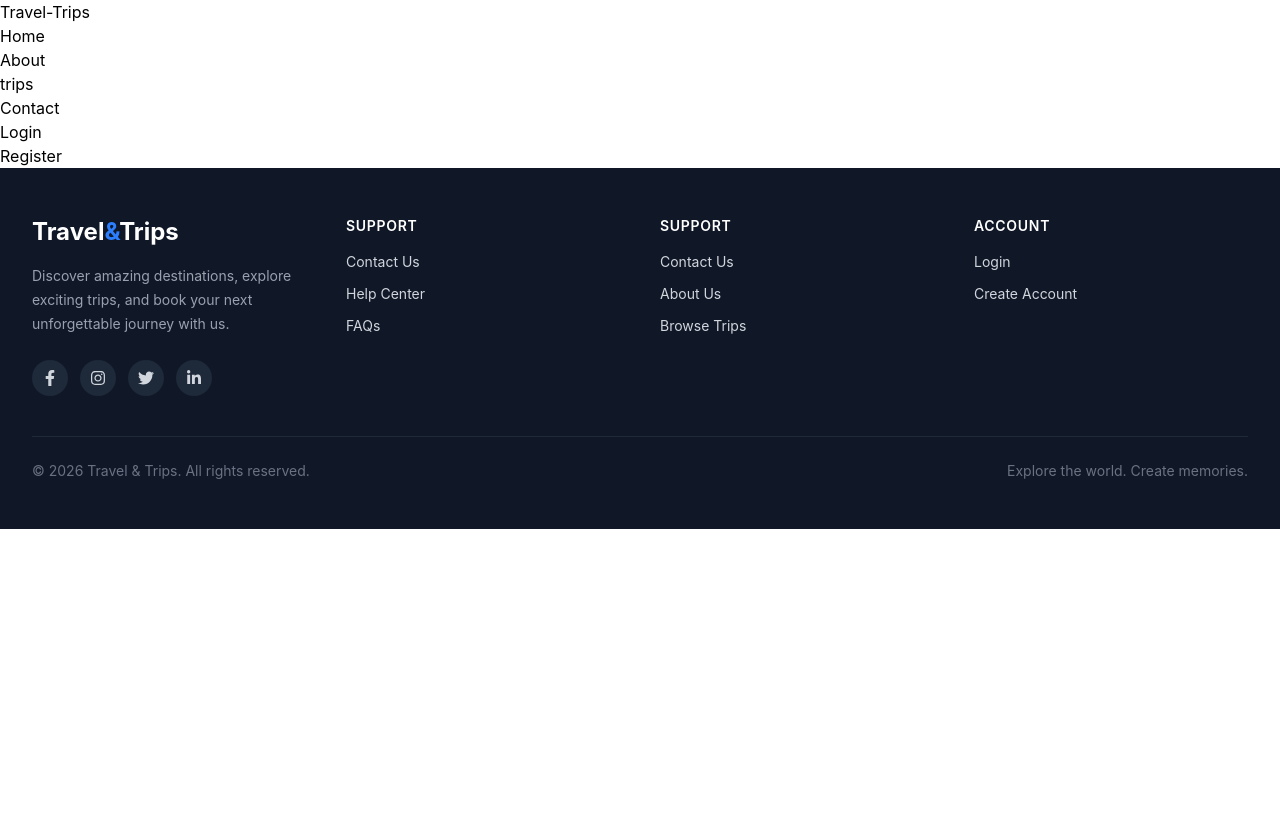
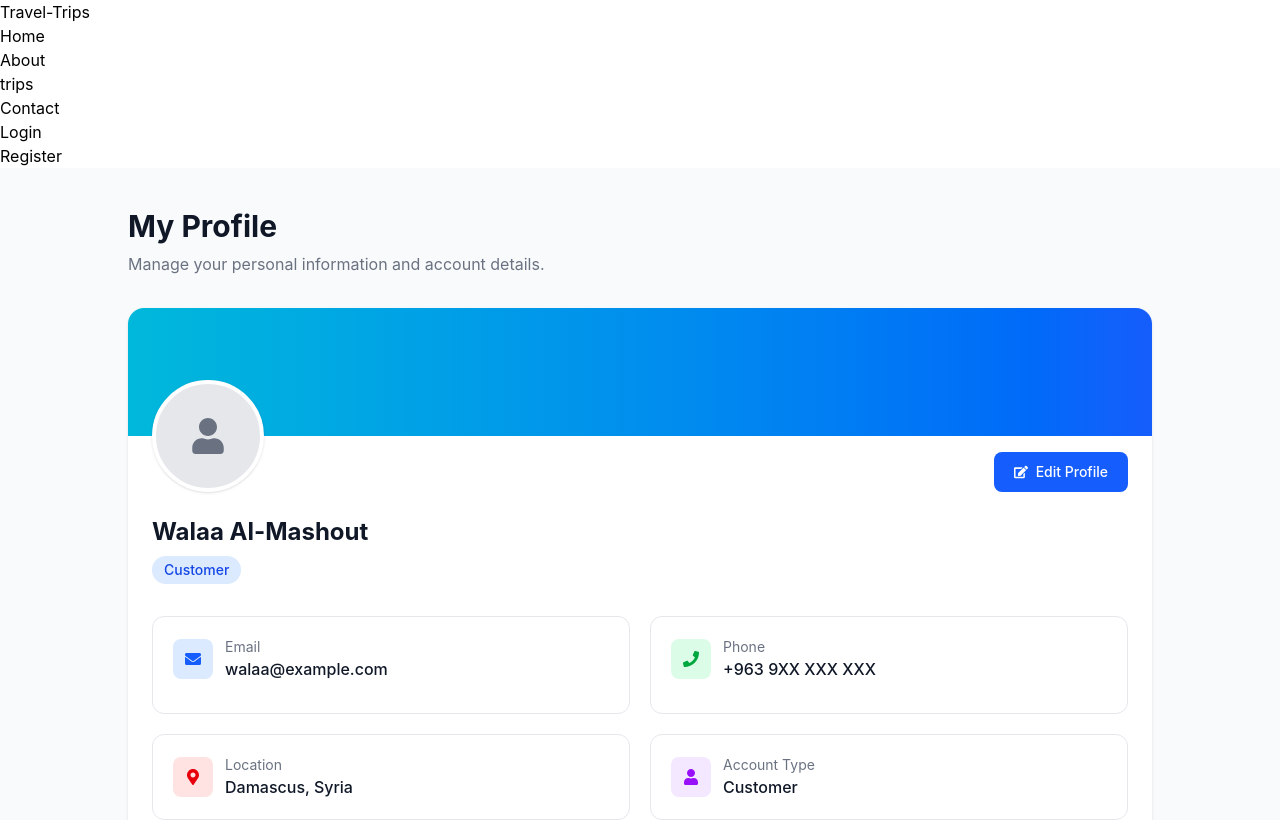
Before and after one commit to DevOraIntern2026/travel-trips_Team5, a React (Vite) app in the folder frontend/trips-project/: page /profile in a window 1280 px wide. Shown: the top 820 px of the page. Built offline with nearby package versions, Linux system fonts and the light colour scheme.

Commit message:
Create Profile

```diff
--- /dev/null
+++ b/frontend/trips-project/src/assets/Pages/Profile/Profile.jsx
@@ -0,0 +1,154 @@
+import React from "react";
+import { FaUser, FaEnvelope, FaPhone, FaMapMarkerAlt, FaEdit } from "react-icons/fa";
+
+const Profile = () => {
+  // Temporary user data
+  // Later, this can come from Redux or the Backend API
+  const user = {
+    name: "Walaa Al-Mashout",
+    email: "walaa@example.com",
+    phone: "+963 9XX XXX XXX",
+    location: "Damascus, Syria",
+    role: "Customer",
+  };
+
+  return (
+    <div className="min-h-screen bg-gray-50 py-10 px-4">
+      <div className="mx-auto max-w-5xl">
+
+        {/* Page Header */}
+        <div className="mb-8">
+          <h1 className="text-3xl font-bold text-gray-900">
+            My Profile
+          </h1>
+
+          <p className="mt-2 text-gray-500">
+            Manage your personal information and account details.
+          </p>
+        </div>
+
+        {/* Profile Card */}
+        <div className="overflow-hidden rounded-2xl bg-white shadow-sm">
+
+          {/* Cover */}
+          <div className="h-32 bg-gradient-to-r from-cyan-500 to-blue-600" />
+
+          {/* Profile Info */}
+          <div className="px-6 pb-8">
+
+            {/* Avatar */}
+            <div className="-mt-14 mb-6 flex items-end justify-between">
+
+              <div className="flex h-28 w-28 items-center justify-center rounded-full border-4 border-white bg-gray-200 text-4xl text-gray-500 shadow">
+                <FaUser />
+              </div>
+
+              <button
+                type="button"
+                className="flex items-center gap-2 rounded-lg bg-blue-600 px-5 py-2.5 text-sm font-medium text-white transition hover:bg-blue-700"
+              >
+                <FaEdit />
+                Edit Profile
+              </button>
+            </div>
+
+            {/* Name & Role */}
+            <div className="mb-8">
+              <h2 className="text-2xl font-bold text-gray-900">
+                {user.name}
+              </h2>
+
+              <span className="mt-2 inline-block rounded-full bg-blue-100 px-3 py-1 text-sm font-medium text-blue-700">
+                {user.role}
+              </span>
+            </div>
+
+            {/* Information */}
+            <div className="grid gap-5 md:grid-cols-2">
+
+              {/* Email */}
+              <div className="rounded-xl border border-gray-200 p-5">
+                <div className="mb-3 flex items-center gap-3">
+                  <div className="flex h-10 w-10 items-center justify-center rounded-lg bg-blue-100 text-blue-600">
+                    <FaEnvelope />
+                  </div>
+
+                  <div>
+                    <p className="text-sm text-gray-500">
+                      Email
+                    </p>
+
+                    <p className="font-medium text-gray-900">
+                      {user.email}
+                    </p>
+                  </div>
+                </div>
+              </div>
+
+              {/* Phone */}
+              <div className="rounded-xl border border-gray-200 p-5">
+                <div className="mb-3 flex items-center gap-3">
+                  <div className="flex h-10 w-10 items-center justify-center rounded-lg bg-green-100 text-green-600">
+                    <FaPhone />
+                  </div>
+
+                  <div>
+                    <p className="text-sm text-gray-500">
+                      Phone
+                    </p>
+
+                    <p className="font-medium text-gray-900">
+                      {user.phone}
+                    </p>
+                  </div>
+                </div>
+              </div>
+
+              {/* Location */}
+              <div className="rounded-xl border border-gray-200 p-5">
+                <div className="flex items-center gap-3">
+                  <div className="flex h-10 w-10 items-center justify-center rounded-lg bg-red-100 text-red-600">
+                    <FaMapMarkerAlt />
+                  </div>
+
+                  <div>
+                    <p className="text-sm text-gray-500">
+                      Location
+                    </p>
+
+                    <p className="font-medium text-gray-900">
+                      {user.location}
+                    </p>
+                  </div>
+                </div>
+              </div>
+
+              {/* Account Type */}
+              <div className="rounded-xl border border-gray-200 p-5">
+                <div className="flex items-center gap-3">
+                  <div className="flex h-10 w-10 items-center justify-center rounded-lg bg-purple-100 text-purple-600">
+                    <FaUser />
+                  </div>
+
+                  <div>
+                    <p className="text-sm text-gray-500">
+                      Account Type
+                    </p>
+
+                    <p className="font-medium text-gray-900">
+                      {user.role}
+                    </p>
+                  </div>
+                </div>
+              </div>
+
+            </div>
+          </div>
+        </div>
+
+      </div>
+    </div>
+  );
+};
+
+export default Profile;
--- a/frontend/trips-project/src/assets/Routing/AppRouting.jsx
+++ b/frontend/trips-project/src/assets/Routing/AppRouting.jsx
@@ -7,6 +7,7 @@ import Trips from "../Pages/Trips/Trips";
 import Login from "../Pages/Login/Login";
 import NotFound from "../Pages/Notfound/NotFound";
 import Register from "../Pages/Register/Register";
+import Profile from "../Pages/Profile/Profile";
 
 export const router = createBrowserRouter([
  {
@@ -36,6 +37,10 @@ export const router = createBrowserRouter([
     path:"/register",
     element: <Register/>,
   },
+    {
+    path:"/profile",
+    element: <Profile/>,
+  },
   {
     path: "/*",
     element: <NotFound/>,
```
